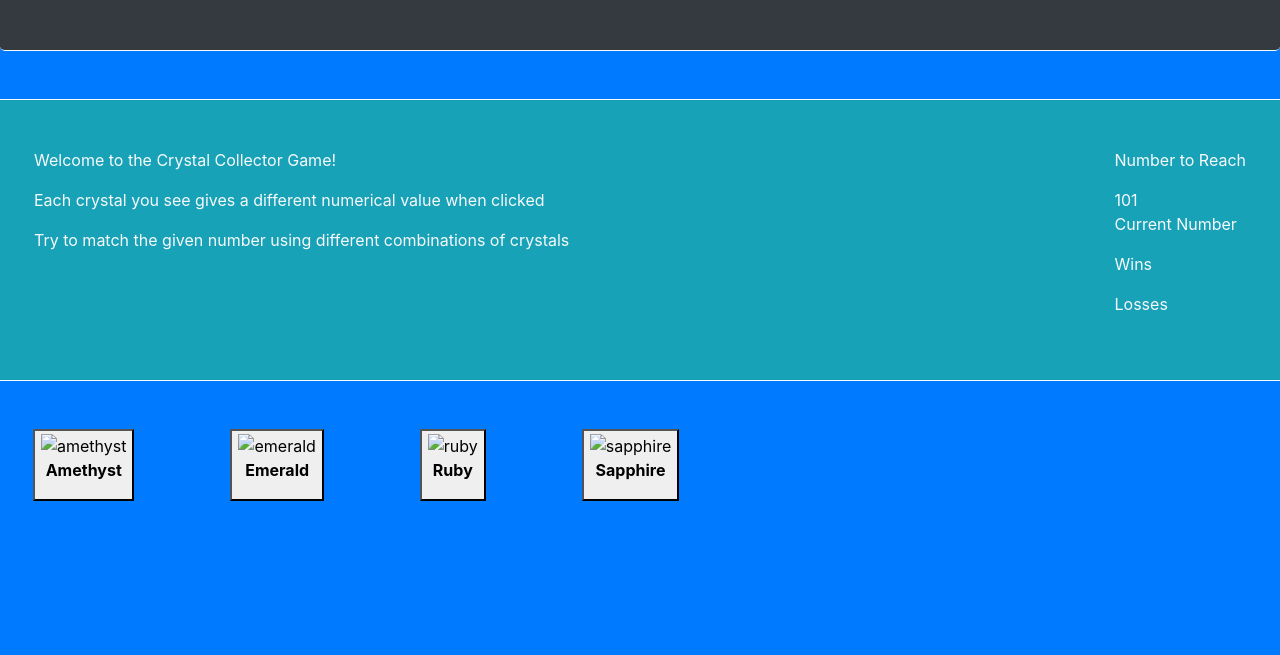
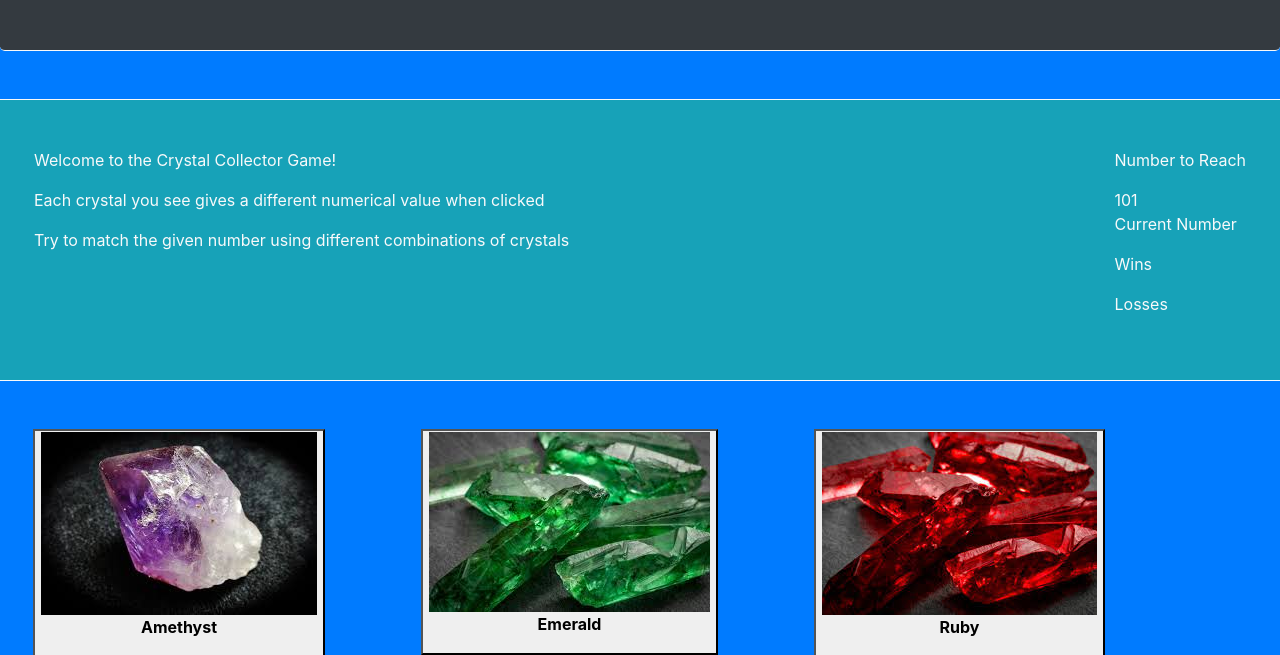
Before and after one commit to nicoloparco/Crystal-Collector-Game, a plain HTML site: page index.html in a window 1280 px wide. Shown: the part 134-789 px from the top of the page. Drawn offline with nearby package versions, Linux system fonts and the light colour scheme.

Commit message:
actually fixed images

```diff
--- a/index.html
+++ b/index.html
@@ -41,19 +41,19 @@
 
     <div class="row" id="crystal-images">
         <div class="col-med-3 mx-5">
-            <button><img src="../Crystal-Game/assets/images/amethyst-picture.jpeg" alt="amethyst" class="crystals">
+            <button><img src="assets/images/amethyst-picture.jpeg"amethyst" class="crystals">
             <p class="font-weight-bold">Amethyst</p>
         </div>
         <div class="col-med-3 mx-5">
-            <button><img src="../Crystal-Game/assets/images/emerald-image.jpeg" alt="emerald" class="crystals">
+            <button><img src="assets/images/emerald-image.jpeg" alt="emerald" class="crystals">
             <p class="font-weight-bold">Emerald</p>
         </div>
         <div class="col-med-3 mx-5">
-            <button><img src="../Crystal-Game/assets/images/ruby-image.jpeg" alt="ruby" class="crystals">
+            <button><img src="assets/images/ruby-image.jpeg" alt="ruby" class="crystals">
             <p class="font-weight-bold">Ruby</p>
         </div>
         <div class="col-med-3 mx-5">
-            <button><img src="../Crystal-Game/assets/images/sapphire-image.jpeg" alt="sapphire" class="crystals">
+            <button><img src="assets/images/sapphire-image.jpeg" alt="sapphire" class="crystals">
             <p class="font-weight-bold">Sapphire</p>
         </div>
     </div>
```
